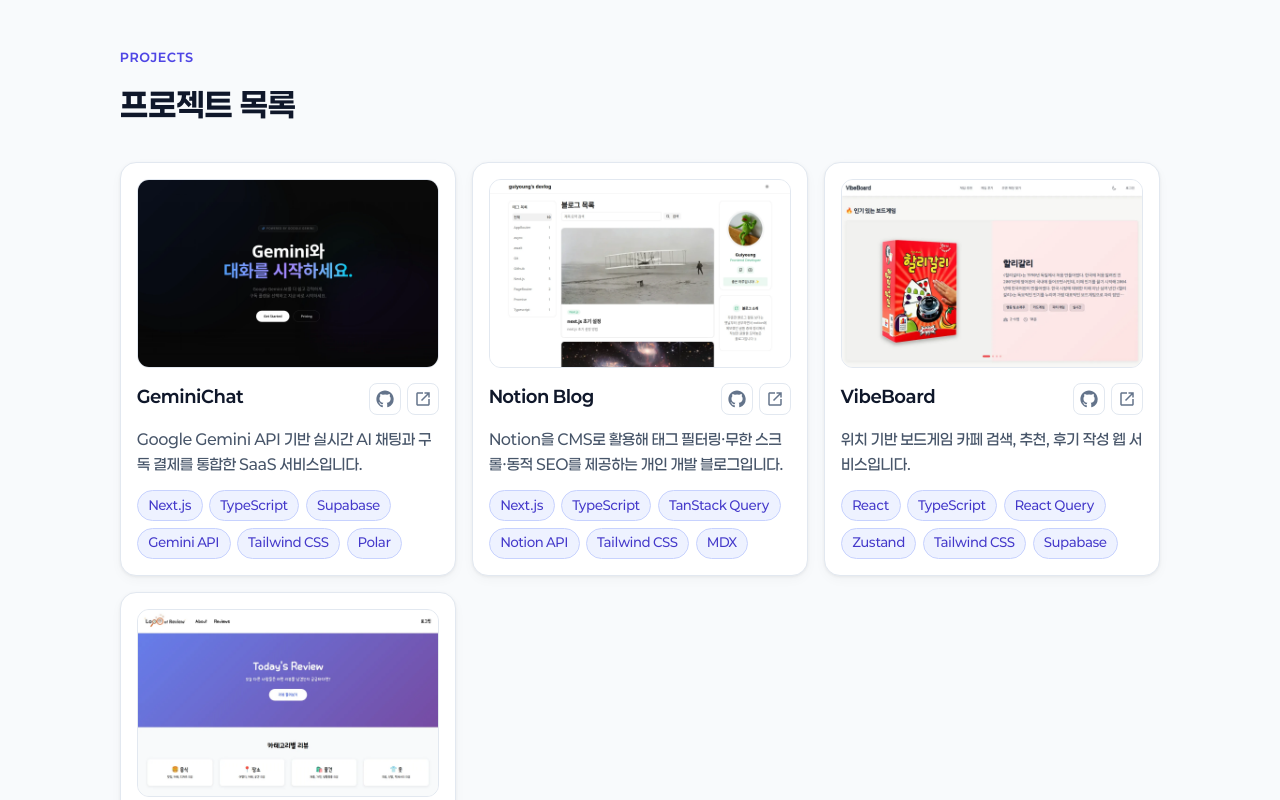
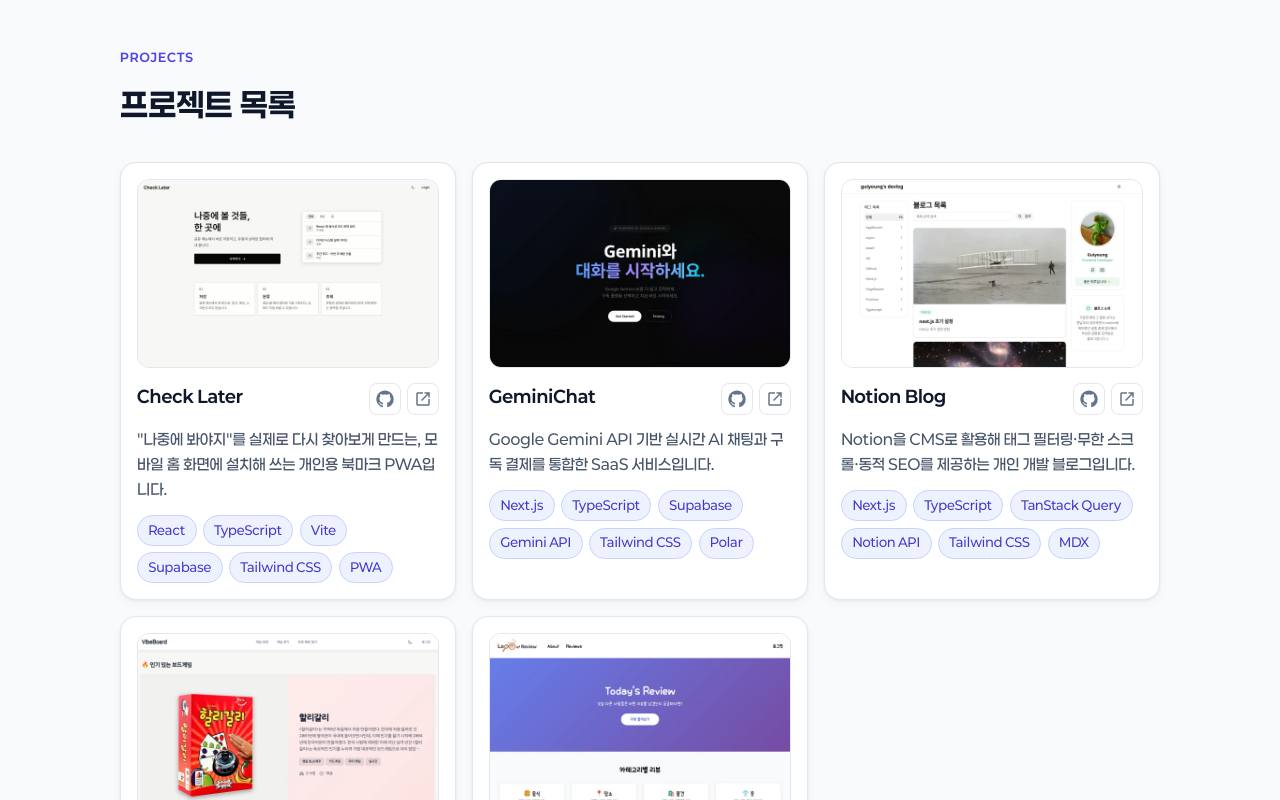
Before and after one commit to guiyoung2/resume, a Next.js app: page / in a window 1280 px wide. Shown: the part 3423-4223 px from the top of the page. Built offline with nearby package versions, Linux system fonts and the light colour scheme.

Commit message:
feat. check_later 프로젝트 추가

```diff
--- a/src/app/data/projects.ts
+++ b/src/app/data/projects.ts
@@ -1,6 +1,40 @@
 import type { ProjectItem } from "@/app/types/project";
 
 export const projects: ProjectItem[] = [
+  {
+    id: 9,
+    title: "Check Later",
+    description:
+      "\"나중에 봐야지\"를 실제로 다시 찾아보게 만드는, 모바일 홈 화면에 설치해 쓰는 개인용 북마크 PWA입니다.",
+    detailedDescription:
+      "영상·글·캡처·메모를 한곳에 모아 '형태(영상/글/캡처/메모)'와 '상태(안 봄/봤음/보관)' 두 축으로 필터링하는 개인용 북마크 PWA입니다. 흩어진 \"나중에 볼 것\"을 다시 찾지 못하는 불편을 해결하려고 직접 만들었고, 모바일 홈 화면에 앱처럼 설치한 뒤 유튜브·브라우저 공유 메뉴에서 1탭으로 저장해 쓰도록 설계했습니다(PC 웹에서도 동일하게 사용 가능). 직접 구축한 범용 harness_framework를 처음부터 적용·검증한 신규 프로젝트로, 40여 개 Step 단위로 구조화해 개발했습니다.",
+    highlights: [
+      "성능 측정(Lighthouse 모바일·배포 기준): Accessibility 100·Best Practices 100점, CLS 0.002·TBT 0ms로 레이아웃 안정성·메인 스레드 응답성 확보, 초기 전송량 JS 152.93 kB·CSS 7.77 kB(gzip). 단일 번들 CSR 구조에서 LCP 5.8s 확인 → 라우트 기반 코드 스플리팅을 개선 과제로 식별",
+      "API 호출 최적화: 한 항목에 이미지 N장 첨부 시 Signed URL 발급이 항목당 N×2회 발생하던 것을 createSignedUrls(paths[]) 배치 1회로 고정 — 10장 기준 20회 → 1회(약 95%↓), 이미지 수와 무관하게 네트워크 왕복 1회 유지",
+      "품질 게이트: 테스트 74개(16개 파일) 전수 통과·실패 0건, tsc --noEmit 타입 에러 0건, 디자인 토큰 하드코딩 색상 위반 0건 유지",
+      "중복 제거 리팩토링: 신규/수정 폼을 mode('create'|'edit') 기반 ItemForm 단일 컴포넌트로 통합해 중복 폼 블록 5곳·고아 상태 5개·함수 5개 정리",
+      "PWA 설치형 사용: 모바일 홈 화면에 앱처럼 설치하고 Web Share Target API로 유튜브·브라우저 공유 메뉴에서 1탭 저장 (vite-plugin-pwa로 SW·매니페스트 자동 생성, Lighthouse PWA 체크리스트 충족, PC 웹 동시 지원)",
+      "2축 분류 UX: 입력값 기반 자동 타입 판정(영상/글/캡처/메모) + 카드 스와이프 상태 전환(안 봄 → 봤음 → 보관); 타입 판정 우선순위(이미지>URL → URL>이미지)를 재설계해 'YouTube + 이미지 첨부' 케이스를 영상으로 정확 분류",
+      "보안: Supabase RLS로 모든 DB 접근에 user_id = auth.uid() 조건을 DB 레벨에서 강제",
+      "접근성·개발 체계: WCAG AA 기준 터치 타깃 ≥44px·키보드 네비게이션, 154개 커밋을 4개 Phase·40여 Step으로 구조화(소스 48개 파일·6개 라우트)",
+    ],
+    detailedTechStack:
+      "React 19, TypeScript 6, Vite 8, Tailwind CSS 4, TanStack Query 5, Zustand 5, Supabase (Auth/PostgreSQL/Storage/RLS), vite-plugin-pwa (Web Share Target), Vitest, Testing Library, Vercel",
+    projectType: "개인 프로젝트",
+    period: "2026. 05.",
+    githubUrl: "https://github.com/guiyoung2/check_later",
+    liveUrl: "https://check-later.vercel.app/",
+    techStack: [
+      "React",
+      "TypeScript",
+      "Vite",
+      "Supabase",
+      "Tailwind CSS",
+      "PWA",
+    ],
+    thumbnailSrc: "/projects/check_later.webp",
+    thumbnailAlt: "Check Later 프로젝트 썸네일",
+  },
   {
     id: 8,
     title: "GeminiChat",
--- a/src/app/data/workflow.ts
+++ b/src/app/data/workflow.ts
@@ -1,4 +1,8 @@
-import type { WorkflowStep, HarnessItem, ArchiveItem } from "@/app/types/workflow";
+import type {
+  WorkflowStep,
+  HarnessItem,
+  ArchiveItem,
+} from "@/app/types/workflow";
 
 export const workflowIntro =
   "AI 도구를 단순히 사용하는 것이 아니라, 프로젝트마다 적합한 개발 체계 자체로 설계해 적용합니다. 기능 구현 전 요구사항을 명확화하고 다중 검증을 거치는 과정을 반복 가능한 프레임워크로 만들고 있습니다.";
@@ -7,17 +11,20 @@ export const workflowSteps: WorkflowStep[] = [
   {
     step: "①",
     title: "요구사항 명확화",
-    description: "기능 구현 전 범위·제약·완료 기준 정리. 흐린 채로 작업 시작하지 않음.",
+    description:
+      "기능 구현 전 범위·제약·완료 기준 정리. 흐린 채로 작업 시작하지 않음.",
   },
   {
     step: "②",
     title: "계획 수립",
-    description: "Claude Code 및 Codex로 단계별 구현 계획 작성. 파일·함수 단위 사전 설계.",
+    description:
+      "Claude Code 및 Codex로 단계별 구현 계획 작성. 파일·함수 단위 사전 설계.",
   },
   {
     step: "③",
     title: "다중 검증",
-    description: "Claude Code 및 Codex 등 다른 에이전트 모델로 2차 검토. 한 모델이 놓친 부분을 다른 모델이 보완.",
+    description:
+      "Claude Code 및 Codex 등 다른 에이전트 모델로 2차 검토. 한 모델이 놓친 부분을 다른 모델이 보완.",
   },
   {
     step: "④",
@@ -28,17 +35,17 @@ export const workflowSteps: WorkflowStep[] = [
 
 export const harnessItems: HarnessItem[] = [
   {
+    name: "harness_framework",
+    description:
+      "신규·기존 프로젝트에 반복 적용 가능한 범용 프레임워크. 리팩토링용을 만든 경험에서 더 보편적인 흐름을 추출해 별도로 구축. 신규 프로젝트에 검증 적용 중.",
+    githubUrl: "https://github.com/guiyoung2/harness_framework",
+  },
+  {
     name: "gy_rf_harness_framework",
     description:
       "기존 4개 개인 프로젝트의 코드 품질에 한계를 느껴 2026년 5월에 구축한 맞춤 하네스. 공통 리팩토링 흐름(번들 최적화, 테스트 인프라, CI 자동화 등)을 체계화하기 위해 직접 설계.",
     appliedProjects: "VibeBoard, LogOfReview, Notion Blog, GeminiChat",
     githubUrl: "https://github.com/guiyoung2/gy_rf_harness_framework",
-  },
-  {
-    name: "harness_framework",
-    description:
-      "신규·기존 프로젝트에 반복 적용 가능한 범용 프레임워크. 리팩토링용을 만든 경험에서 더 보편적인 흐름을 추출해 별도로 구축. 신규 프로젝트에 검증 적용 중.",
-    githubUrl: "https://github.com/guiyoung2/harness_framework",
   },
 ];
 
```
Also changed, not shown: public/projects/check_later.webp (added).
